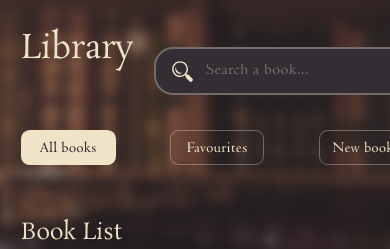
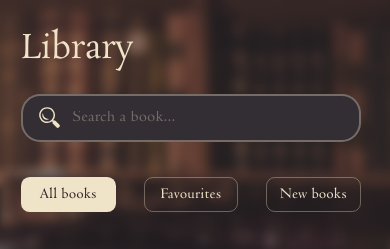
Before and after one commit to elencodes/project_online-library-app, a React (Vite) app: page /project_online-library-app/library in a window 390 px wide. Shown: the top 249 px of the page. Built offline with nearby package versions, Linux system fonts and the light colour scheme; no server answers.

Commit message:
adapt the filter buttons

```diff
--- a/src/components/LibraryPage/LibraryPage.module.scss
+++ b/src/components/LibraryPage/LibraryPage.module.scss
@@ -135,3 +135,87 @@
 		margin-right: 1.5rem;
 	}
 }
+
+@media (max-width: 480px) {
+	.search__container {
+		display: block;
+	}
+
+	.title {
+		margin-right: 0;
+		text-align: left;
+	}
+}
+
+@media (max-width: 445px) {
+	.filters__box {
+		max-width: 27.25rem;
+	}
+}
+
+
+@media (max-width: 425px) {
+	.filters__box {
+		max-width: 26.25rem;
+	}
+}
+
+@media (max-width: 410px) {
+	.filters__box {
+		max-width: 25.25rem;
+	}
+}
+
+@media (max-width: 390px) {
+	.filters__box {
+		max-width: 24.25rem;
+	}
+}
+
+@media (max-width: 376px) {
+	.filters__box {
+		max-width: 23.25rem;
+	}
+}
+
+@media (max-width: 360px) {
+	.filters__box {
+		max-width: 22.25rem;
+	}
+}
+
+@media (max-width: 350px) {
+	.filters__box {
+		max-width: 21.5rem;
+	}
+}
+
+@media (max-width: 335px) {
+	.filters__box {
+		max-width: 20.5rem;
+	}
+}
+
+@media (max-width: 320px) {
+	.filters__box {
+		max-width: 19.5rem;
+	}
+}
+
+@media (max-width: 315px) {
+	.filters__box {
+		max-width: 19rem;
+	}
+}
+
+@media (max-width: 305px) {
+	.filters__box {
+		max-width: 18rem;
+	}
+}
+
+@media (max-width: 290px) {
+	.filters__box {
+		max-width: 17rem;
+	}
+}
```
